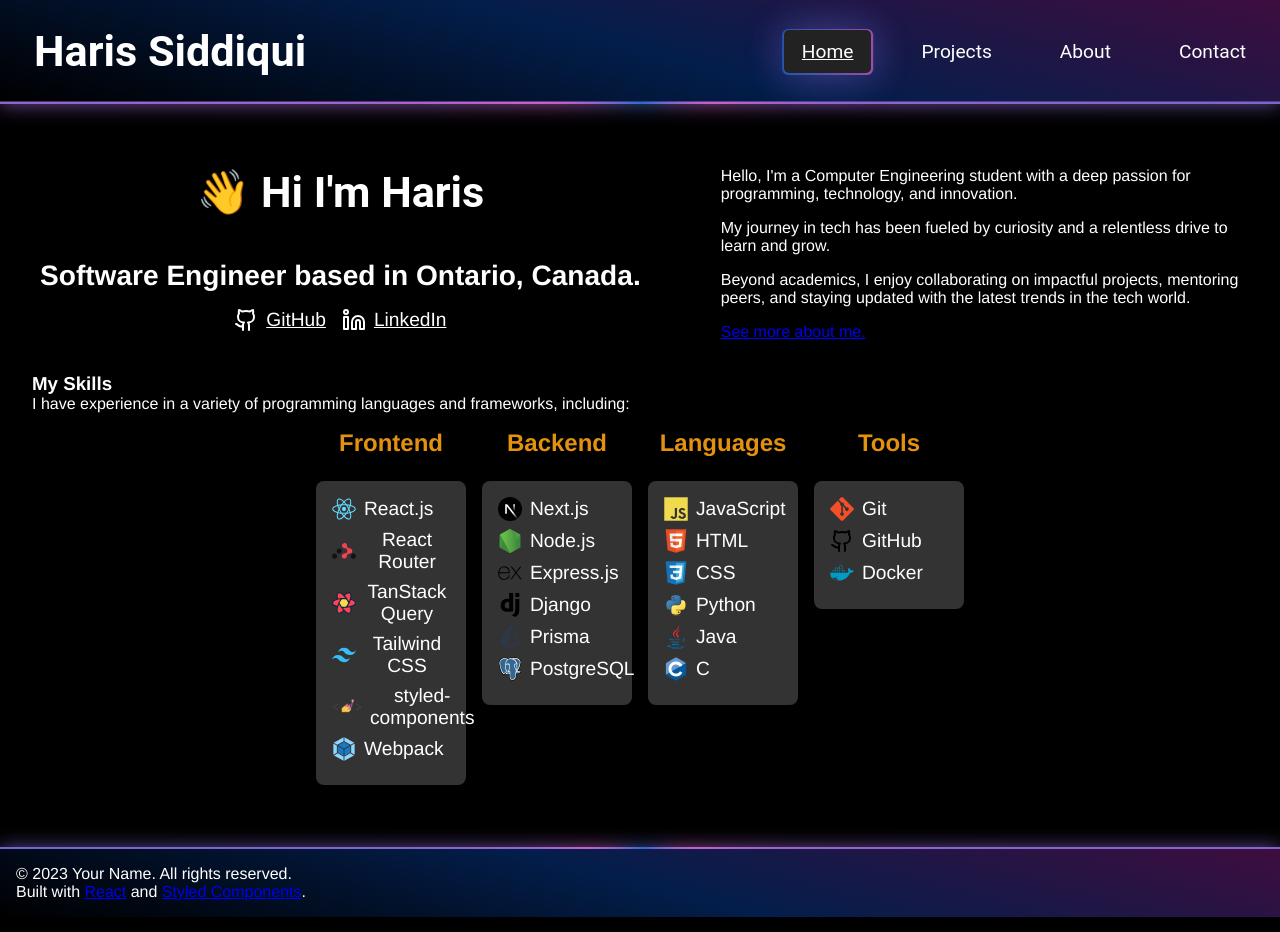
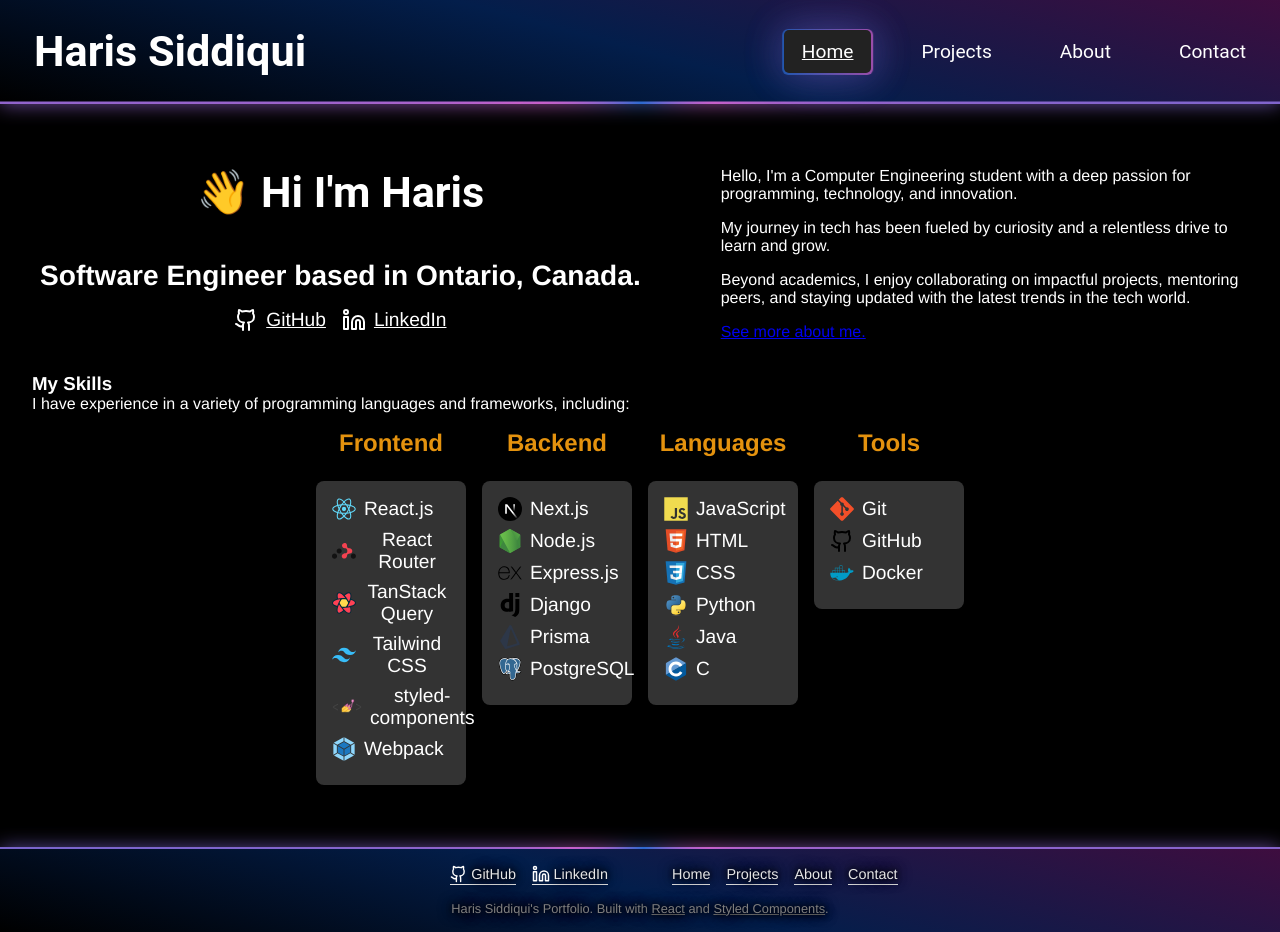
Before and after one commit to Haris-199/portfolio, a React (Vite) app: page / in a window 1280 px wide. Built offline with nearby package versions, Linux system fonts and the light colour scheme.

Commit message:
Style footer

```diff
--- a/src/components/Footer.tsx
+++ b/src/components/Footer.tsx
@@ -1,17 +1,31 @@
 import { styled } from 'styled-components';
-
+import { Link } from 'react-router-dom';
 
 const FooterContainer = styled.footer`
-  background-image: linear-gradient(15deg, #000, #031e4b, #3e0d3f);
+  background-image: linear-gradient(
+    15deg,
+    ${(props) => props.theme.background},
+    #031e4b,
+    #3e0d3f
+  );
+  padding: 1rem 5rem;
+  font-size: 0.9rem;
+  text-shadow: 0 0 5px #000, 0 0 10px #000, 0 0 15px #000;
+
+  display: grid;
+  grid-template-columns: auto 1fr;
+  align-content: center;
+  column-gap: 2rem;
+
   position: relative;
-  padding: 1rem;
 
   @property --angle {
-    syntax: "<angle>";
+    syntax: '<angle>';
     initial-value: 0deg;
     inherits: false;
   }
-  &::after, &::before {
+  &::after,
+  &::before {
     box-sizing: content-box;
     content: '';
     position: absolute;
@@ -21,7 +35,12 @@
     top: -2px;
     translate: -50% 0%;
     animation: spin 8s linear infinite;
-    background-image: repeating-conic-gradient(from var(--angle), #2c6acf 0%, #c760ca 15%, #2c6acf 33%);
+    background-image: repeating-conic-gradient(
+      from var(--angle),
+      #2c6acf 0%,
+      #c760ca 15%,
+      #2c6acf 33%
+    );
     z-index: -1;
   }
   &::before {
@@ -35,6 +54,23 @@
     }
   }
 
+  & > p:last-child {
+    margin-top: 1rem;
+    justify-self: center;
+    grid-column: 1 / -1;
+    text-align: center;
+    font-size: 0.8rem;
+    color: gray;
+    & > a {
+      color: gray;
+      text-decoration: underline;
+    }
+  }
+
+  @media (max-width: 800px) {
+    padding: 1rem;
+  }
+
   @media (min-width: 1300px) {
     padding: 1rem 5%;
   }
@@ -44,12 +80,105 @@
   }
 `;
 
+const Links = styled.nav`
+  margin-left: auto;
+  font-weight: 300;
+  color: gray;
+  width: 100%;
+  display: grid;
+  grid-template-columns: 1fr 1fr;
+  column-gap: 4rem;
+  row-gap: 1rem;
+
+  & .socials,
+  & .pages {
+    display: flex;
+    gap: 1rem;
+  }
+  & .socials {
+    justify-content: flex-end;
+  }
+
+  & a {
+    width: max-content;
+    color: ${(props) => props.theme.grey};
+    text-decoration: none;
+
+    display: flex;
+    align-items: center;
+
+    border-bottom: 1px solid ${(props) => props.theme.grey};
+
+    position: relative;
+    &::before,
+    &::after {
+      content: '';
+      position: absolute;
+      width: 100%;
+      height: 2px;
+      bottom: -1.5px;
+      background-image: linear-gradient(to right, #2c6acf, #c760ca);
+      transform: scaleX(0);
+      transition: transform 0.2s ease-in-out;
+      transform-origin: bottom left;
+    }
+    &::after {
+      height: 4px;
+      filter: blur(5px);
+      opacity: 0.8;
+    }
+
+    &:hover::before,
+    &:focus-visible::before,
+    &:hover::after,
+    &:focus-visible::after {
+      transform: scaleX(1);
+    }
+  }
+
+  & img {
+    width: 1.1rem;
+    height: 1.1rem;
+    margin-right: 0.25rem;
+    margin-bottom: 1px;
+    filter: invert(
+      ${(props) => (props.theme.background === '#000000' ? 1 : 0)}
+    );
+  }
+
+  @media (max-width: 620px) {
+    grid-template-columns: 1fr;
+    & .pages,
+    & .socials {
+      justify-content: center;
+    }
+  }
+`;
+
 export default function Footer() {
   return (
     <FooterContainer>
-      <p>© 2023 Your Name. All rights reserved.</p>
+      <Links style={{ gridColumn: '1 / -1', margin: '0 auto' }}>
+        <div className="socials">
+          <a target='_blank' href="https://github.com/Haris-199/">
+            <img src="../src/assets/logos/github.svg" alt="GitHub Logo" />
+            <span>GitHub</span>
+          </a>
+          <a target='_blank' href="https://www.linkedin.com/in/harissidd/">
+            <img src="../src/assets/logos/linkedin.svg" alt="LinkedIn Logo" />
+            <span>LinkedIn</span>
+          </a>
+        </div>
+        <div className="pages">
+          <Link to="/">Home</Link>
+          <Link to="/projects">Projects</Link>
+          <Link to="/about">About</Link>
+          <Link to="/contact">Contact</Link>
+        </div>
+      </Links>
       <p>
-        Built with <a href="https://reactjs.org/">React</a> and{' '}
+        Haris Siddiqui's Portfolio. Built with{' '}
+        <a href="https://reactjs.org/">React</a> and{' '}
         <a href="https://styled-components.com/">Styled Components</a>.
       </p>
     </FooterContainer>
```
